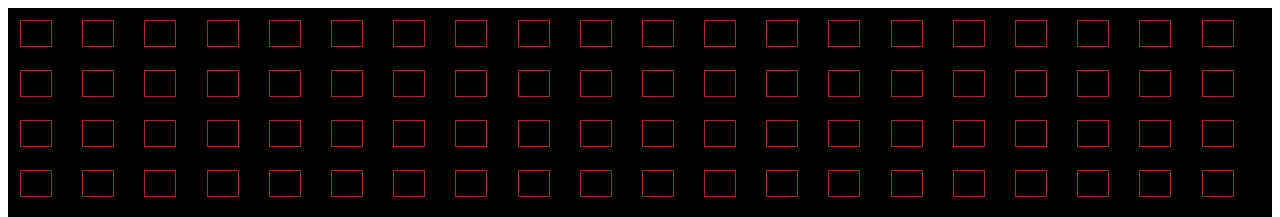
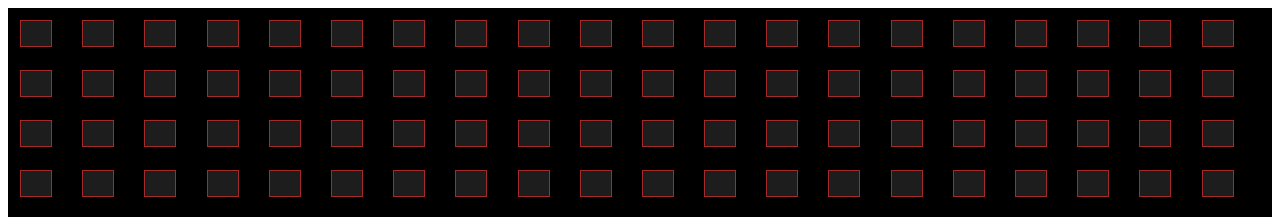
Before and after one commit to acciojob/Color-board-Naveenkumar123-hash, a website: page main.html in a window 1280 px wide. Shown: the top 217 px of the page. Drawn offline with Linux system fonts and the light colour scheme.

Commit message:
created a submission

```diff
--- a/styles.css
+++ b/styles.css
@@ -14,6 +14,7 @@
 	width:10px;
 	height:5px;
 	padding:10px;
+	background-color:rgb(29,29,29);
 }
 .container div:hover{
     background-color:red;
```
